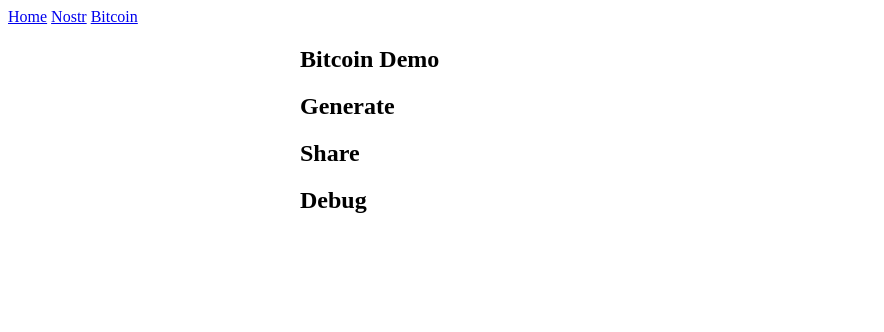
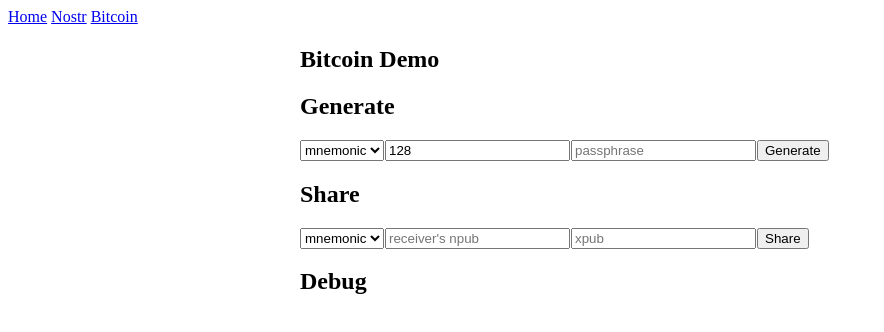
Before and after one commit to studioTeaTwo/browser-demo-app, a SvelteKit app: page /bitcoin in a window 1280 px wide. Shown: the top 332 px of the page, without its empty margins (0-884 px from the left). Built offline with nearby package versions, Linux system fonts and the light colour scheme.

Commit message:
Bitcoin menu

```diff
--- a/src/routes/bitcoin/+page.svelte
+++ b/src/routes/bitcoin/+page.svelte
@@ -6,6 +6,11 @@
 
 	const Bech32MaxSize = 5000;
 
+	let type = "mnemonic";
+	let strength = 128;
+	let passphrase = "";
+	let pubkey = "";
+	let xpub = "";
 
 	onMount(async () => {
 		console.log(window.ssi.bitcoin);
@@ -19,7 +24,7 @@
 		/**
 		 * window.ssi.bitcoin
 		 */
-		console.log('window.ssi.bitcoin: getPublicKey', await window.ssi.bitcoin.getPublicKey());
+		// console.log('window.ssi.bitcoin: getPublicKey', await window.ssi.bitcoin.getPublicKey());
 		window.ssi.bitcoin.addEventListener('accountChanged', accountChangedListenerForSsi);
 		window.ssi.bitcoin.addEventListener('providerChanged', providerChangedListenerForSsi);
 	};
@@ -32,9 +37,30 @@
 		/**
 		 * window.ssi.bitcoin
 		 */
-		console.log('window.ssi.bitcoin: getPublicKey', await window.ssi.bitcoin.getPublicKey());
+		// console.log('window.ssi.bitcoin: getPublicKey', await window.ssi.bitcoin.getPublicKey());
 		window.ssi.bitcoin.removeEventListener('accountChanged', accountChangedListenerForSsi);
 		window.ssi.bitcoin.removeEventListener('providerChanged', providerChangedListenerForSsi);
+	};
+
+	const onClickGenerate = async(e) => {
+		const res = await window.ssi.bitcoin.generate({type, strength, passphrase})
+		console.log("generate", res);
+	}
+
+	const onClickShare = async(e) => {
+		const res = await window.ssi.bitcoin.shareWith(pubkey, {type})
+		console.log("shareWith", res);
+	}
+
+	const accountChangedListenerForSsi = (e) => {
+		// If you trun on the "Notify Account Changed", then come here.
+		console.log(e);
+		console.log(`window.ssi.bitcoin: Account Changed! detail:${e.detail}`);
+	};
+	const providerChangedListenerForSsi = (e) => {
+		// If you enables the prefs, i.e. Enable, Use built-in NIP07, then come here.
+		console.log(e);
+		console.log(`window.ssi.bitcoin: Provider Changed! detail:${e.detail}`);
 	};
 </script>
 
@@ -46,8 +72,27 @@
 	<h1>Bitcoin Demo</h1>
 
 	<h2>Generate</h2>
+	<div class="flex-row">
+		<select name="BitcoinGenerateType" id="BitcoinGenerateType" bind:value={type}>
+			<option value="mnemonic">mnemonic</option>
+			<option value="derivation">derivation</option>
+		</select>
+		<input type="number" bind:value={strength} placeholder="strength" />
+		<input type="text" bind:value={passphrase} placeholder="passphrase" />
+		<button on:click={onClickGenerate}>Generate</button>
+	</div>
 
 	<h2>Share</h2>
+	<div class="flex-row">
+		<select name="BitcoinShareType" id="BitcoinShareType" bind:value={type}>
+			<option value="mnemonic">mnemonic</option>
+			<option value="derivation">derivation</option>
+			<option value="xpriv">xpriv</option>
+		</select>
+		<input type="text" bind:value={pubkey} placeholder="receiver's npub" />
+		<input type="text" bind:value={xpub} placeholder="xpub" />
+		<button on:click={onClickShare}>Share</button>
+	</div>
 
 	<h2>Debug</h2>
 </section>
```
Also changed, not shown: src/custom.type.ts (+10 -1 lines), src/window.ssi.type.ts (+101 -10 lines).
